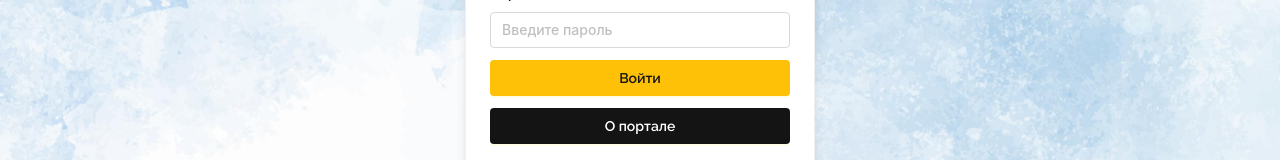
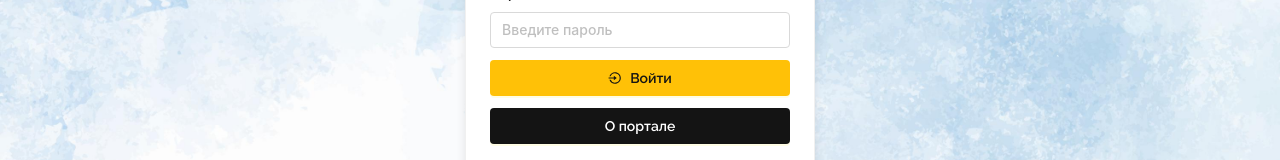
Before and after one commit to Adlemas/mindclick-frontend-v2-review, a Next.js app: page /login in a window 1280 px wide. Shown: the part 415-575 px from the top of the page. Built offline with nearby package versions, Linux system fonts and the light colour scheme.

Commit message:
chore: installed react-icons package

```diff
--- a/src/views/LoginView/index.tsx
+++ b/src/views/LoginView/index.tsx
@@ -1,5 +1,6 @@
 import { FC } from "react";
 import { Card, Form, Image, Typography } from "antd";
+import { RiLoginCircleLine } from "react-icons/ri";
 import StyledInput from "@/components/UI/StyledInput";
 import Button from "@/components/UI/Button";
 
@@ -27,7 +28,12 @@ const LoginView: FC = () => (
           <StyledInput placeholder="Введите пароль" />
         </Item>
         <Item>
-          <Button type="primary" htmlType="submit" block>
+          <Button
+            type="primary"
+            htmlType="submit"
+            icon={<RiLoginCircleLine />}
+            block
+          >
             Войти
           </Button>
         </Item>
```
